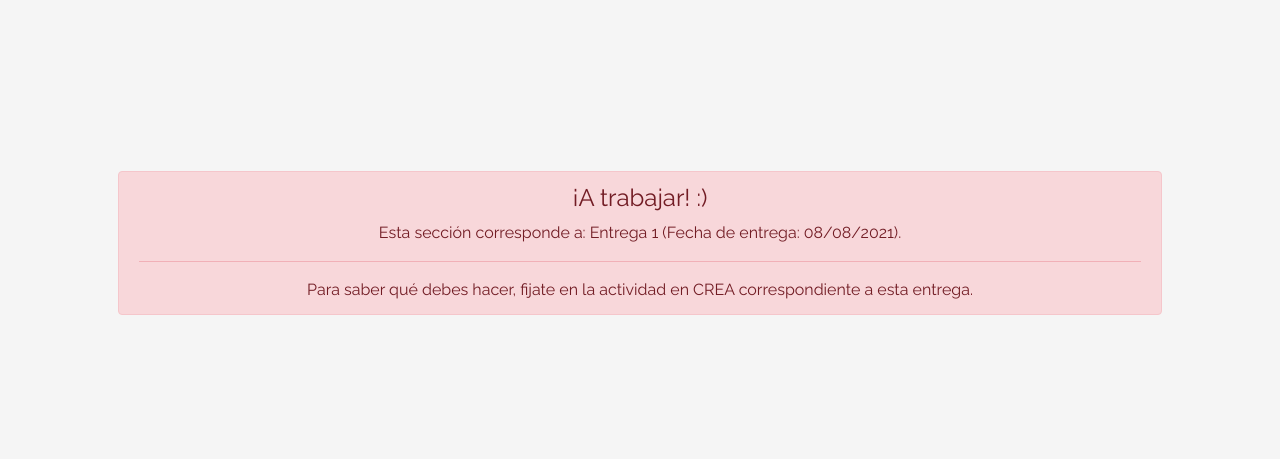
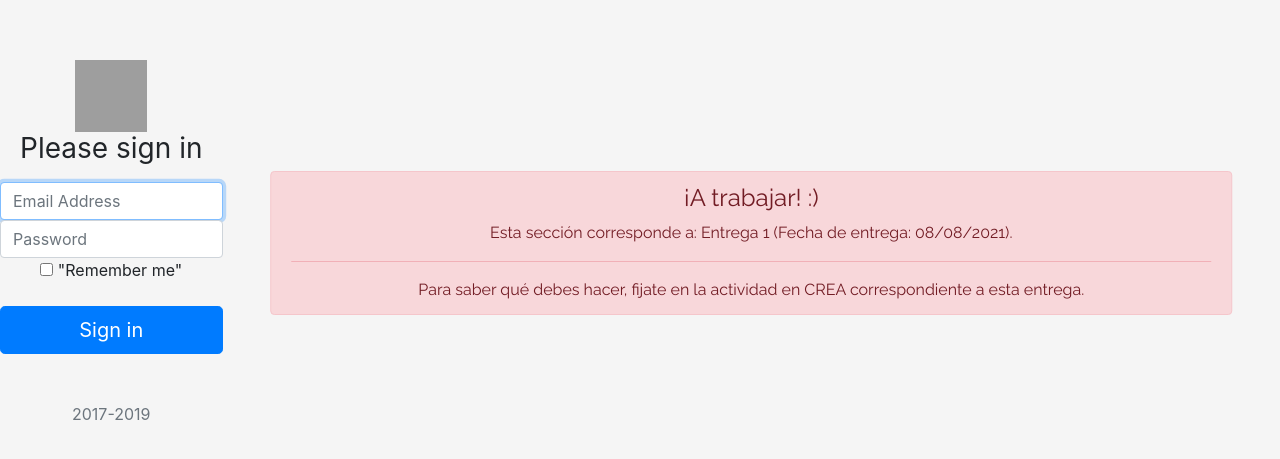
Before and after one commit to dafnemonzon/ecommercejapfasedos, a plain HTML site: page login.html in a window 1280 px wide. Shown: the part 149-608 px from the top of the page. Drawn offline with Linux system fonts and the light colour scheme; grey boxes are pictures that could not be loaded.

Commit message:
login modified

```diff
--- a/login.html
+++ b/login.html
@@ -38,7 +38,29 @@
 </head>
 
 <body class="text-center">
+<form class="form-signin">
+  <img class="picture" src="https://getbootstrap.com/docs/4.3/assets/brand/bootstrap-solid.svg"  width="72" height="72">
+<h1 class="h3 mb-3 font-weight-normal">Please sign in</h1>
+<label for="inputemail" class="sr-only"> Email address </label>
+<input type="email" id="inputemail" class="form-control" placeholder="Email Address" required autofocus>
+<label for="inputpassword" class="sr-only" > Password</label>
+<input type="password" id="inputpassword" class="form-control" placeholder="Password" required >
+<div class="checkbox mb-3">
+  <label>
+    <input type="checkbox" value="remember-me">
+    "Remember me"
+
+  </label>
+
+</div>
+<button class="btn btn-lg btn-primary btn-block" type="submit">Sign in</button>
+<p class="mt-5 mb-3 text-muted">2017-2019</p>
+
+</form>
   <div class="container p-5">
+
+
+    </form>
     <div class="alert alert-danger" role="alert" style="position: relative; width:auto; top: 0;">
       <h4 class="alert-heading">¡A trabajar! :)</h4>
       <p>Esta sección corresponde a: Entrega 1 (Fecha de entrega: 08/08/2021).</p>
```
